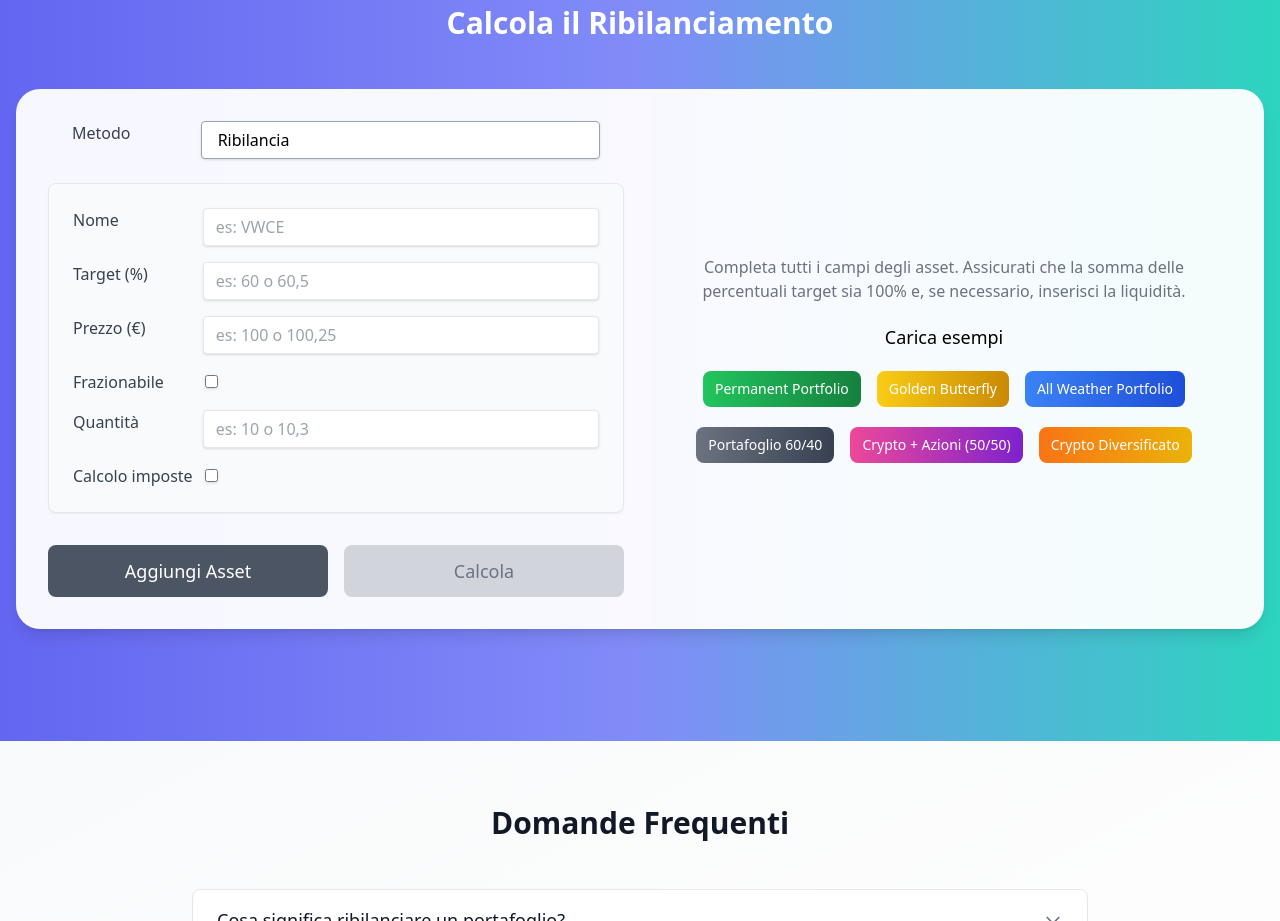
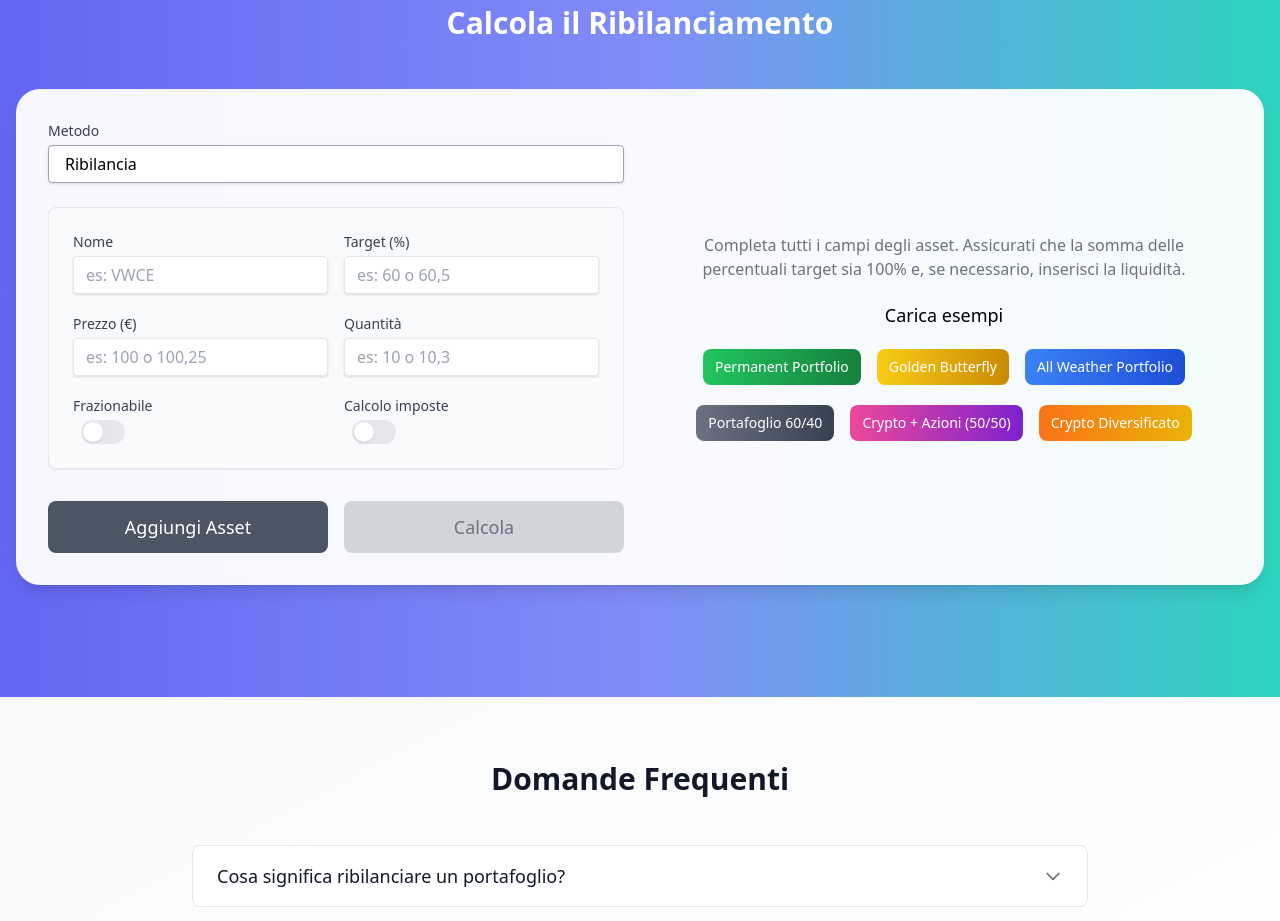
Before and after one commit to simoweb/Rebalance-tool, a React app: page / in a window 1280 px wide. Shown: the part 2500-3421 px from the top of the page. Built offline with nearby package versions, Linux system fonts and the light colour scheme.

Commit message:
form style

```diff
--- a/src/components/calculator/Calculator.js
+++ b/src/components/calculator/Calculator.js
@@ -260,8 +260,8 @@ const Calculator = () => {
                             {/* Colonna sinistra - Form */}
                             <div className="lg:w-1/2 px-2 md:px-0">
                                 <div className="mb-6">
-                                    <div className="flex flex-col md:flex-row md:px-6">
-                                        <label className="w-full md:w-1/3 text-sm md:text-base font-medium text-gray-700 dark:text-gray-400">
+                                    <div className="flex flex-col">
+                                        <label className="label-form">
                                             Metodo
                                         </label>
                                         <select
@@ -279,14 +279,14 @@ const Calculator = () => {
                                 {(rebalanceMethod === 'add' || rebalanceMethod === 'add_and_rebalance') && (
                                     <div className="mb-6">
                                         <div className="c">
-                                            <label className="w-full md:w-1/3 text-sm md:text-base font-medium text-gray-700 dark:text-gray-400">
+                                            <label className="label-form">
                                                 Liquidità (€)
                                             </label>
                                             <input
                                                 type="text"
                                                 inputMode="decimal"
                                                 placeholder="es: 1000 o 1000,50"
-                                                className="shadow appearance-none border rounded w-full py-2 px-3 text-gray-700 leading-tight focus:outline-none focus:shadow-outline dark:bg-gray-700 dark:text-gray-400 dark:border-transparent"
+                                                className="input-form"
                                                 value={availableCash}
                                                 onChange={handleCashChange}
                                             />
--- a/src/components/form/assetInputs.js
+++ b/src/components/form/assetInputs.js
@@ -3,8 +3,9 @@ function AssetInputs({ asset, index, isAssetComplete, updateAsset, calculateAsse
     const [taxCalculate, settaxCalculate] = useState(false);
     const [farzionable, setFarzionable] = useState(false);
     return (
-        <div className="space-y-4">
-            <div className="flex flex-col md:flex-row">
+        <div className="space-y-3">
+            <div className="grid grid-cols-1 sm:grid-cols-2 gap-4">
+                <div className="flex flex-col">
                     <label className="label-form">Nome</label>
                     <input
                         type="text"
@@ -14,7 +15,7 @@ function AssetInputs({ asset, index, isAssetComplete, updateAsset, calculateAsse
                         onChange={(e) => updateAsset(index, 'name', e.target.value)}
                     />
                 </div>
-            <div className="flex flex-col md:flex-row">
+                <div className="flex flex-col">
                     <label className="label-form">Target (%)</label>
                     <input
                         type="text"
@@ -25,7 +26,10 @@ function AssetInputs({ asset, index, isAssetComplete, updateAsset, calculateAsse
                         onChange={(e) => updateAsset(index, 'targetPercentage', e.target.value)}
                     />
                 </div>
-            <div className="flex flex-col md:flex-row">
+            </div>
+
+            <div className="grid grid-cols-1 sm:grid-cols-2 gap-4">
+                <div className="flex flex-col">
                     <label className="label-form">Prezzo (€)</label>
                     <input
                         type="text"
@@ -36,20 +40,7 @@ function AssetInputs({ asset, index, isAssetComplete, updateAsset, calculateAsse
                         onChange={(e) => updateAsset(index, 'currentPrice', e.target.value)}
                     />
                 </div>
-            <div className="flex flex-col md:flex-row">
-                <label className="label-form">Frazionabile</label>
-                <div className="w-full">
-                    <input
-                        type="checkbox"
-                        className="check-form"
-                        checked={asset.isFractionable}
-                        onChange={(e) => updateAsset(index, 'isFractionable', e.target.checked)}
-                    />
-                </div>
-            </div>
-
-
-            <div className="flex flex-col md:flex-row">
+                <div className="flex flex-col">
                     <label className="label-form">Quantità</label>
                     <input
                         type="text"
@@ -60,20 +51,43 @@ function AssetInputs({ asset, index, isAssetComplete, updateAsset, calculateAsse
                         onChange={(e) => updateAsset(index, 'quantity', e.target.value)}
                     />
                 </div>
-            <div className="flex flex-col md:flex-row">
-                <label className="label-form">Calcolo imposte</label>
-                <div className="w-full">
+            </div>
+            <div className="grid grid-cols-1 sm:grid-cols-2 gap-4">
+                <div className="flex flex-col">
+                    <label className="label-form-check mb-1">Frazionabile</label>
+                    <label className="relative inline-flex items-center cursor-pointer ml-2">
                         <input
                             type="checkbox"
-                        className="check-form"
+                            className="sr-only peer"
+                            checked={asset.isFractionable}
+                            onChange={(e) => updateAsset(index, 'isFractionable', e.target.checked)}
+                        />
+                        <div className="w-11 h-6 bg-gray-200 rounded-full peer-checked:bg-blue-500 peer-focus:ring-2 peer-focus:ring-blue-300 transition-colors"></div>
+                        <div className="absolute left-0.5 top-0.5 w-5 h-5 bg-white rounded-full shadow transition-transform peer-checked:translate-x-5"></div>
+                    </label>
+                </div>
+
+                <div className="flex flex-col">
+                    <label className="label-form-check mb-1">Calcolo imposte</label>
+                    <label className="relative inline-flex items-center cursor-pointer ml-2">
+                        <input
+                            type="checkbox"
+                            className="sr-only peer"
                             checked={asset.taxCalculate}
                             onChange={(e) => updateAsset(index, 'taxCalculate', e.target.checked)}
                         />
+                        <div className="w-11 h-6 bg-gray-200 rounded-full peer-checked:bg-blue-500 peer-focus:ring-2 peer-focus:ring-blue-300 transition-colors"></div>
+                        <div className="absolute left-0.5 top-0.5 w-5 h-5 bg-white rounded-full shadow transition-transform peer-checked:translate-x-5"></div>
+                    </label>
                 </div>
             </div>
+
+
+
+
             {asset.taxCalculate && (
-                <>
-                    <div className="flex flex-col md:flex-row">
+                 <div className="grid grid-cols-1 sm:grid-cols-2 gap-4">
+                    <div className="flex flex-col">
                         <label className="label-form">PMC</label>
                         <input
                             type="text"
@@ -84,7 +98,7 @@ function AssetInputs({ asset, index, isAssetComplete, updateAsset, calculateAsse
                             onChange={(e) => updateAsset(index, 'pmc', e.target.value)}
                         />
                     </div>
-                    <div className="flex flex-col md:flex-row">
+                    <div className="flex flex-col">
                         <label className="label-form">Tax rate</label>
                         <input
                             type="text"
@@ -95,7 +109,7 @@ function AssetInputs({ asset, index, isAssetComplete, updateAsset, calculateAsse
                             onChange={(e) => updateAsset(index, 'taxRate', e.target.value)}
                         />
                     </div>
-                </>
+                </div>
             )}
             {isAssetComplete(asset) && (
                 <div className="mt-4 p-4 bg-white rounded-lg shadow-sm dark:bg-gray-700">
--- a/src/index.css
+++ b/src/index.css
@@ -7,10 +7,13 @@
 
 @layer components {
     .label-form {
-        @apply w-full md:w-1/3 text-sm md:text-base font-medium text-gray-700 dark:text-gray-400;
+        @apply w-full md:w-full text-sm font-medium text-gray-700 dark:text-gray-400 mb-1;
+    }
+    .label-form-check {
+        @apply text-sm font-medium text-gray-700 dark:text-gray-400;
     }
     .input-form {
-        @apply shadow appearance-none border rounded w-full py-2 px-3 text-gray-700 leading-tight focus:outline-none dark:bg-gray-700 dark:text-gray-400 dark:border-transparent;
+        @apply shadow appearance-none border rounded w-full py-2 px-3 text-gray-700 leading-tight focus:outline-none dark:bg-gray-700 dark:text-gray-400 dark:border-transparent mb-2;
     }
     .check-form {
         @apply  shadow focus:outline-none dark:bg-gray-700 dark:text-gray-400 dark:border-transparent;
```
Lines whose indentation alone changed are shown as unchanged.
